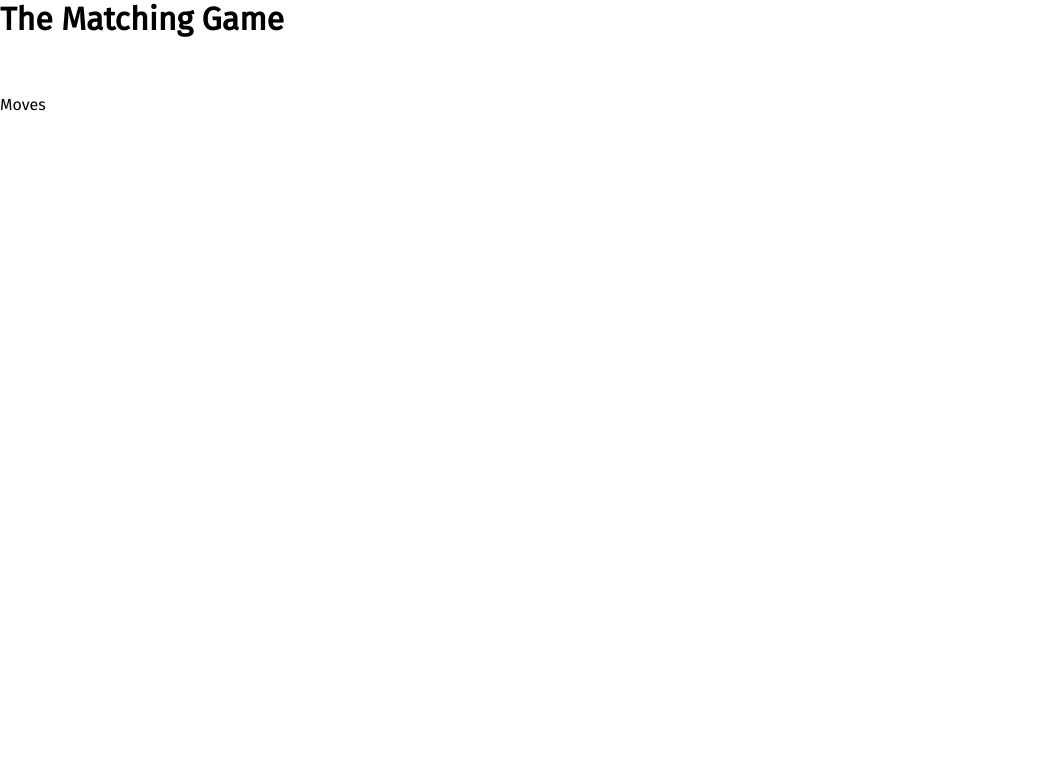
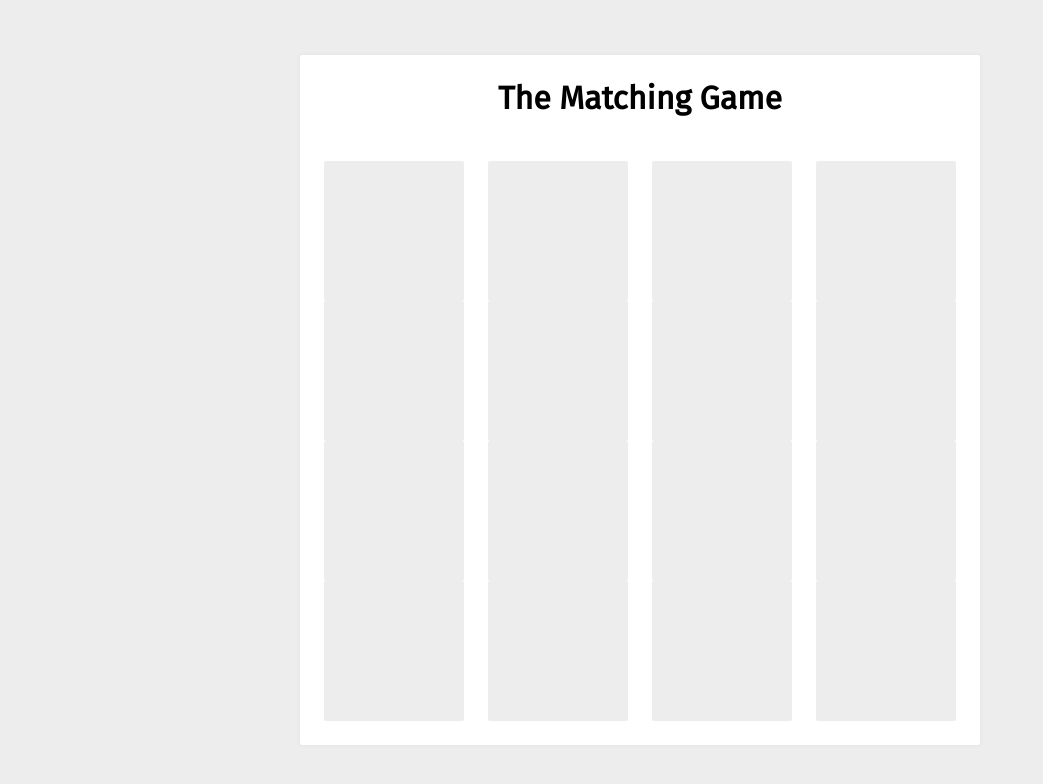
Before and after one commit to besopmac/udacity-matching-game, a plain HTML site: page index.html in a window 1280 px wide. Shown: the whole page, without its empty margins (0-1043 px from the left). Drawn offline with Linux system fonts and the light colour scheme; a web font is replaced by a local one.

Commit message:
Criar estrutura HTML + CSS básica do projeto

```diff
--- a/css/main.css
+++ b/css/main.css
@@ -1,3 +1,8 @@
+/*
+ * CSS Reset, font-icons import and common styles
+ *
+ */
+
 @import url(http://weloveiconfonts.com/api/?family=entypo|zocial);
 
 *,
@@ -28,5 +33,79 @@ p, ul, li {
 }
 
 body {
+    width: 100vw;
+    height: 100vh;
+    display: flex;
+    align-items: center;
+    justify-content: center;
+    background-color: #ededed;
     font-family: 'Fira Sans', sans-serif;
 }
+
+.wrapper {
+    width: 680px;
+    padding: 1.5em;
+    border-radius: 2px;
+    background-color: #fff;
+    box-shadow: 0 0 5px rgba(0, 0, 0, 0.05);
+}
+
+/*
+ * header + navigation controls
+ *
+ */
+
+.title {
+    text-align: center;
+    /*
+        padding-bottom: 10px;
+        border-bottom: 1px solid rgba(0, 0, 0, 0.05);
+    */
+}
+
+.navigation {
+    display: flex;
+    padding: 1em 0;
+    font-size: 1.35em;
+    justify-content: space-between;
+}
+
+.lifes,
+.board {
+    display: flex;
+    list-style: none;
+}
+
+
+/*
+ * cards
+ *
+ */
+
+.board {
+    flex-wrap: wrap;
+    align-items: center;
+    justify-content: space-between;
+}
+
+.card {
+    width: 140px;
+    height: 140px;
+    display: flex;
+    cursor: pointer;
+    border-radius: 2px;
+    align-items: center;
+    justify-content: center;
+
+    font-size: 1em;
+    color: #ededed;
+    background-color: #ededed;
+
+    transition: all .5s ease-in;
+}
+
+.on {
+    color: #fff;
+    font-size: 2em;
+    background-color: #157efb;
+}
--- a/index.html
+++ b/index.html
@@ -14,25 +14,23 @@
 <body>
     <div class="wrapper">
         <header>
-            <h1>The Matching Game</h1>
+            <h1 class="title">The Matching Game</h1>
 
-            <nav>
-                <ul>
+            <nav class="navigation">
+                <ul class="lifes">
                     <li><span class="entypo-heart"></span></li>
                     <li><span class="entypo-heart"></span></li>
                     <li><span class="entypo-heart-empty"></span></li>
                 </ul>
 
-                <span>Moves</span>
-
-                <div>
+                <div class="reset">
                     <span class="entypo-arrows-ccw"></span>
                 <div>
             </nav>
         </header>
 
         <section>
-            <ul>
+            <ul class="board">
                 <li class="card">
                     <span class="zocial-android"></span>
                 </li>
```
Also changed, not shown: README.md.
